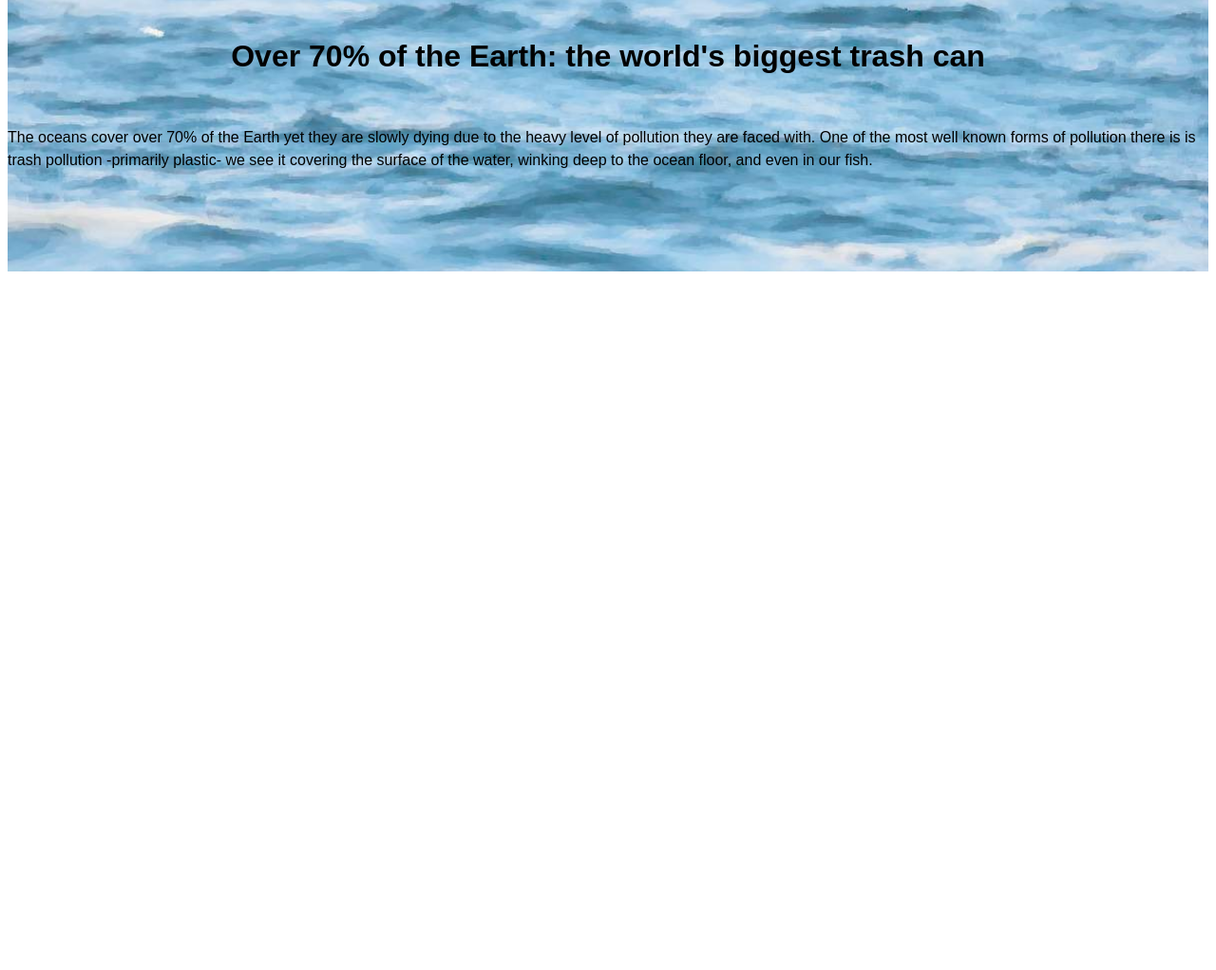
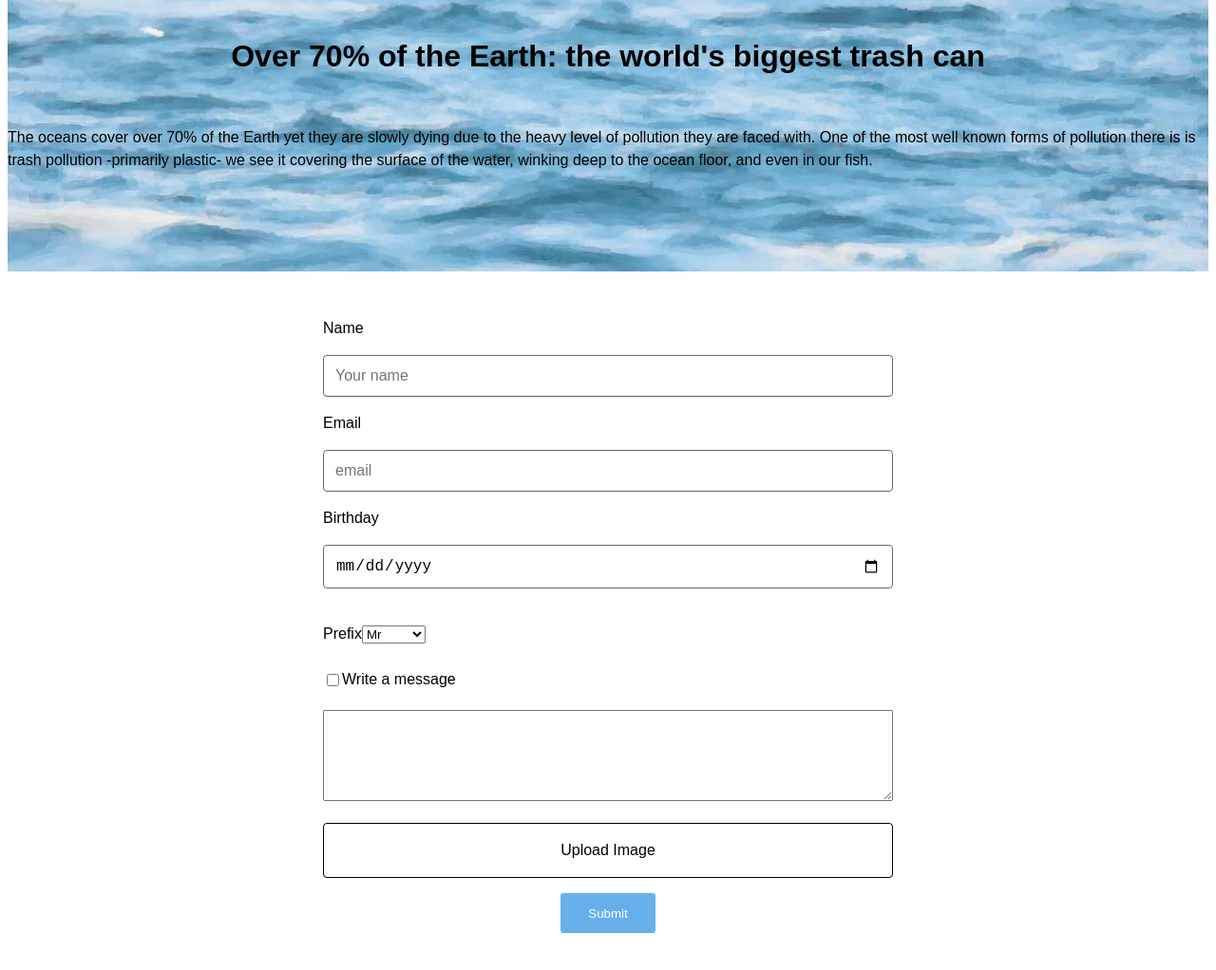
Before and after one commit to aevans1910/eco-tech, a plain HTML site: page main.html in a window 1280 px wide. Shown: the part 1171-2193 px from the top of the page at 95% size. Before the commit the page ends 1473 px from the top, so only its background shows below. Drawn offline with Linux system fonts and the light colour scheme.

Commit message:
[add] contact form

```diff
--- a/main.html
+++ b/main.html
@@ -10,6 +10,7 @@
         <style>
             /* Here is where all of the CSS code goes */
 
+            /* Here is style for the entire page */
             body {
                 display: flex;
                 justify-content: center;
@@ -19,6 +20,7 @@
                 line-height: 1.5em;
             }
 
+            /* Here is style for the navigation bar */
             .Navbar {
                 display: flex;
                 justify-content: center;
@@ -37,6 +39,7 @@
                 margin: 1.5em;
             }
 
+            /* Here is the style for the Hero */
             #jumbotron {
                 background-image: url("images/FEW-hero-image.jpg");
                 display: flex;
@@ -61,6 +64,7 @@
                 color: black;
             }
 
+            /* Here is style for the cards */
             #cards {
                 display: flex;
                 justify-content: center;
@@ -103,6 +107,7 @@
                 height: 200px
             }
 
+            /* Here is style for the about section */
             #long-image {
                 background-image: url("images/open-ocean_hero.jpg");
                 display: flex;
@@ -125,6 +130,88 @@
                 display: flex;
                 justify-content: center;
                 color: black;
+            }
+
+            /* Here is the style for the forms */
+            .wrapper {
+                display: flex;
+                justify-content: center;
+            }
+
+            form {
+                display: flex;
+                flex-direction: column;
+                justify-content: center;
+                padding: 2em;
+                width: 100%;
+                max-width: 600px;
+            }
+
+            input, textarea {
+                font-size: 1em;
+                padding: 0.75em;
+            }
+
+            input[type=file] {
+                display: none;
+            }
+
+            label[for=input-file] {
+                border: 1px solid;
+                padding: 1em;
+                border-radius: 0.25em;
+                text-align: center;
+            }
+
+            textarea {
+                box-sizing: border-box;
+                width: 100%;
+                height: 6em;
+            }
+
+            label {
+                display: flex;
+                flex-direction: column;
+            }
+
+            label.h {
+                flex-direction: row;
+                align-items: center;
+                margin: 0.25em 0 0.25em 0;
+            }
+
+            input[type=text], input[type=email], input[type=date], input[type=number] {
+                border: 1px solid #666;
+                margin: 1em 0;
+                border-radius: 0.25em;;
+            }
+
+            input[type=radio], input[type=checkbox], input[type=file] {
+
+            }
+
+            input > span {
+                margin: 0 0 0 1em;
+            }
+
+            button[type=submit] {
+                padding: 1em;
+                background-color: #66AFEB;
+                color: white;
+                border: none;
+                border-radius: 0.25em;
+                margin: 0 0 1em 0;
+                width: 100px;
+                justify-self: center;
+                align-self: center;
+            }
+
+            form > section {
+                margin: 0.5em 0;
+            }
+
+            form > section:last-child {
+                align-self: center;
             }
         </style>
         <!-- Navbar -->
@@ -188,5 +275,65 @@
                 <p>The oceans cover over 70% of the Earth yet they are slowly dying due to the heavy level of pollution they are faced with. One of the most well known forms of pollution there is is trash pollution -primarily plastic- we see it covering the surface of the water, winking deep to the ocean floor, and even in our fish.</p>
             </div>
         </div>
+
+        <div class="wrapper">
+            <form action="#" method="post">
+
+                <section>
+                <label>
+                    <span>Name</span>
+                    <input name="name" type="text" placeholder="Your name">
+                </label>
+
+                <label>
+                    <span>Email</span>
+                    <input name="email" type="email" placeholder="email">
+                </label>
+
+                <label>
+                    <span>Birthday</span>
+                    <input name="birthday" type="date" placeholder="birthday">
+                </label>
+                </section>
+
+                <section>
+                <label class="h" for="radio-admin">
+                    <span>Prefix</span>
+                    <select name="prefix">
+                    <option>Mr</option>
+                    <option>Mrs</option>
+                    <option>Ms</option>
+                    <option>Sir</option>
+                    <option>Madam</option>
+                    <option>Dr</option>
+                    <option>None</option>
+                    </select>
+                </label>
+                </section>
+
+                <section>
+                <label class="h">
+                    <input type="checkbox" name="public">
+                    <span>Write a message</span>
+                </label>
+                </section>
+
+                <section>
+                <textarea name="bio"></textarea>
+                </section>
+
+                <section>
+                <label for="input-file">
+                    <input name="image" type="file" id="input-file">
+                    Upload Image
+                </label>
+                </section>
+
+                <section>
+                <button type="submit">Submit</button>
+                </section>
+
+            </form>
+        </div>
     </body>
 </html>
```
Lines whose indentation alone changed are shown as unchanged.
